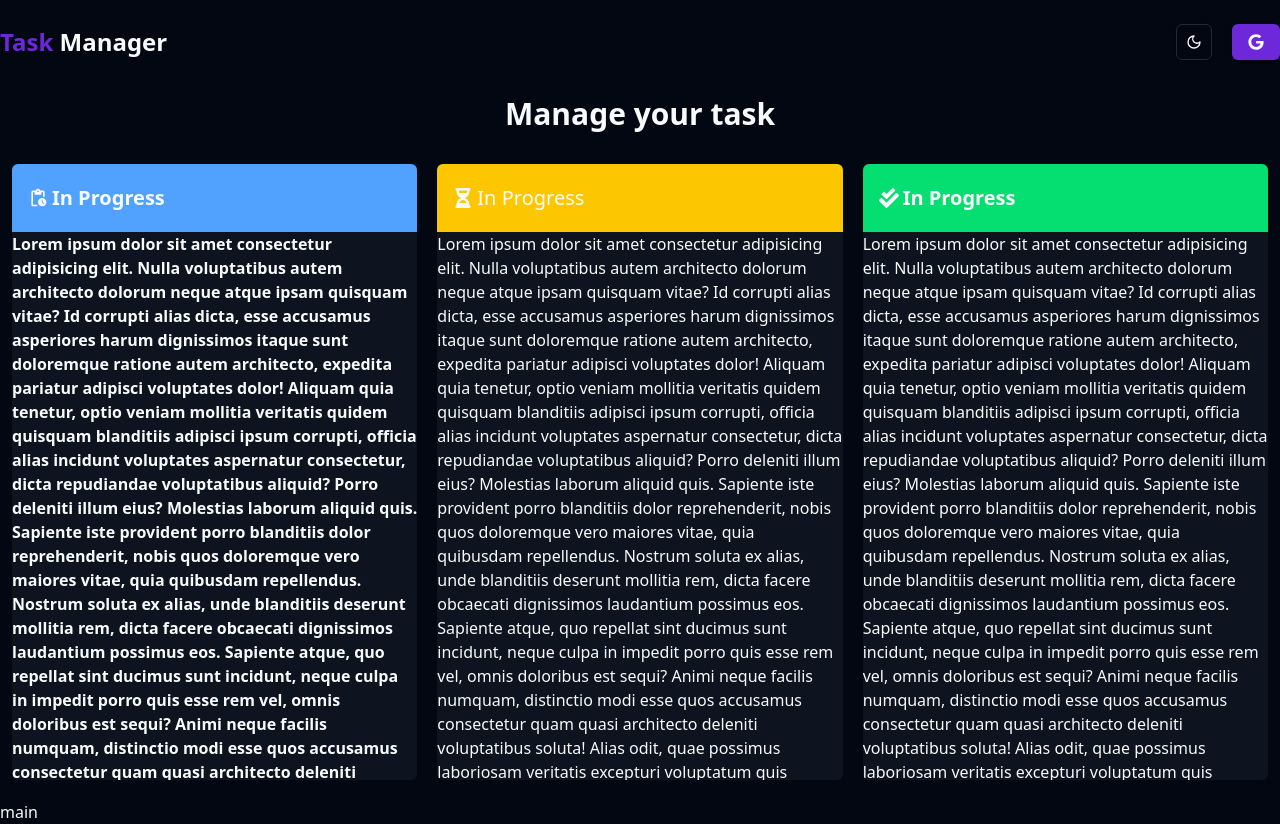
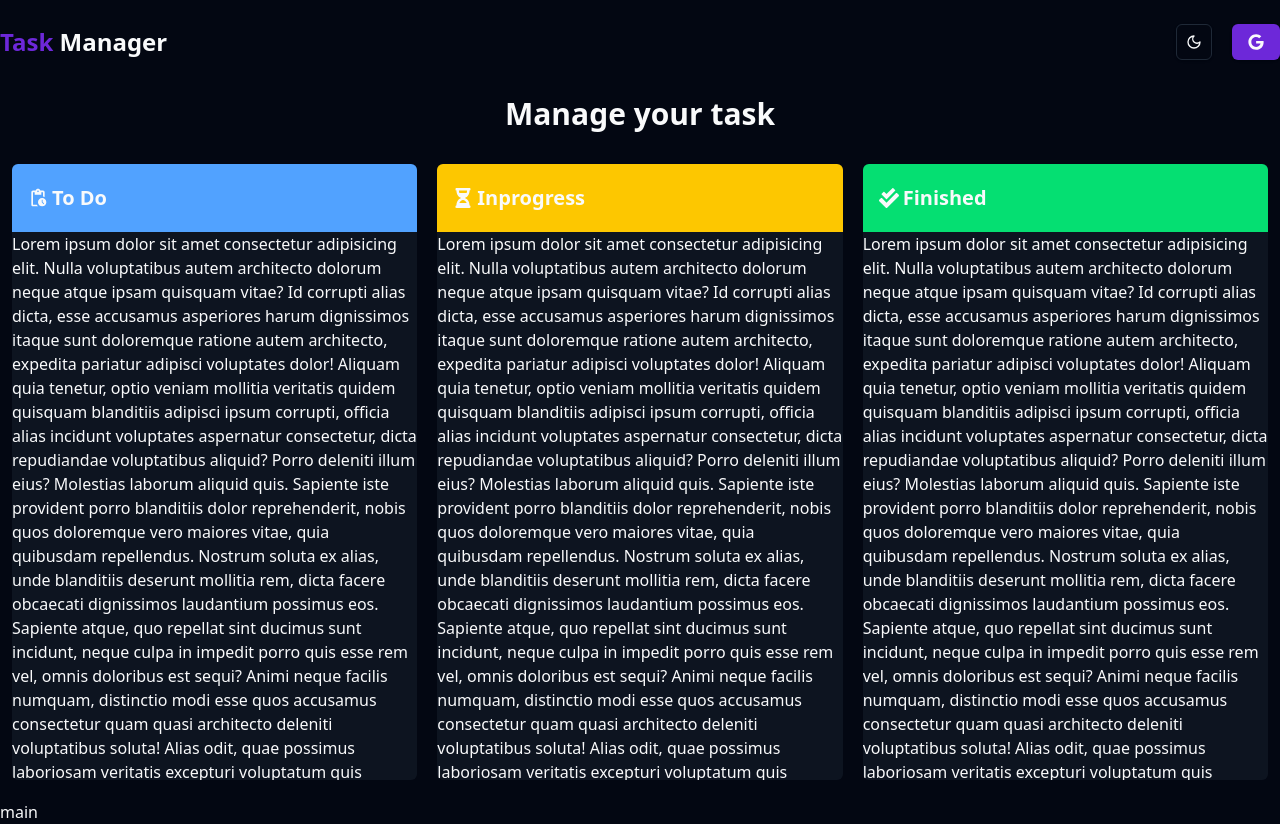
Before and after one commit to sazzadd/Task-Manager, a React (Vite) app: page / in a window 1280 px wide. Built offline with nearby package versions, Linux system fonts and the light colour scheme; no server answers.

Commit message:
fix heading

```diff
--- a/src/components/my-components/task-component/FinishedTask.jsx
+++ b/src/components/my-components/task-component/FinishedTask.jsx
@@ -7,7 +7,7 @@ const FinishedTask = () => {
         <span className="mt-1 mr-1">
           <FaCheckDouble />
         </span>{" "}
-        In Progress
+        Finished
       </h4>
       <p>
         Lorem ipsum dolor sit amet consectetur adipisicing elit. Nulla
--- a/src/components/my-components/task-component/InprogressTasks.jsx
+++ b/src/components/my-components/task-component/InprogressTasks.jsx
@@ -3,11 +3,11 @@ import { FaHourglassHalf } from "react-icons/fa";
 const InprogressTasks = () => {
   return (
     <div className="lg:flex-1 bg-secondary/40 rounded-md  h-full overflow-y-auto">
-      <h4 className="sticky p-4 top-0 flex bg-yellow-400  py-5 text-xl">
+      <h4 className="sticky p-4 top-0 font-bold flex bg-yellow-400  py-5 text-xl">
         <span className="mt-1 mr-1">
           <FaHourglassHalf />
         </span>
-        In Progress
+        Inprogress
       </h4>
       <p>
         Lorem ipsum dolor sit amet consectetur adipisicing elit. Nulla
--- a/src/components/my-components/task-component/ToDoTask.jsx
+++ b/src/components/my-components/task-component/ToDoTask.jsx
@@ -1,12 +1,12 @@
 import { MdOutlinePendingActions } from "react-icons/md";
 const ToDoTask = () => {
   return (
-    <div className="lg:flex-1 bg-secondary/40 rounded-md font-bold h-full overflow-y-auto">
-      <h4 className="sticky p-4 top-0 flex bg-blue-400  py-5 text-xl">
+    <div className="lg:flex-1 bg-secondary/40 rounded-md h-full overflow-y-auto">
+      <h4  className=" font-bold  sticky p-4 top-0 flex bg-blue-400  py-5 text-xl">
         <span className="mt-1 mr-1">
           <MdOutlinePendingActions />
         </span>
-        In Progress
+        To Do
       </h4>
       <p>
         Lorem ipsum dolor sit amet consectetur adipisicing elit. Nulla
```
